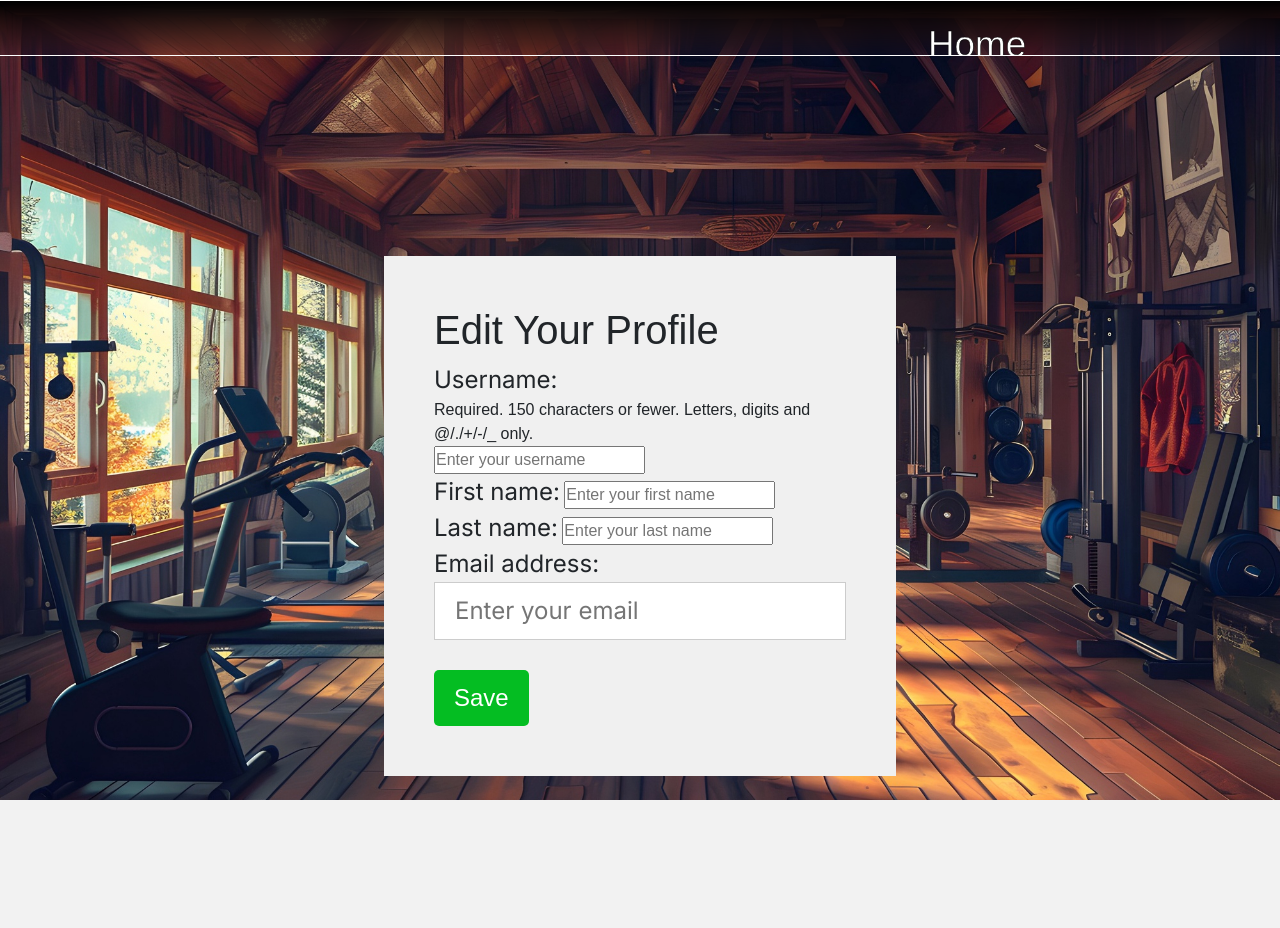
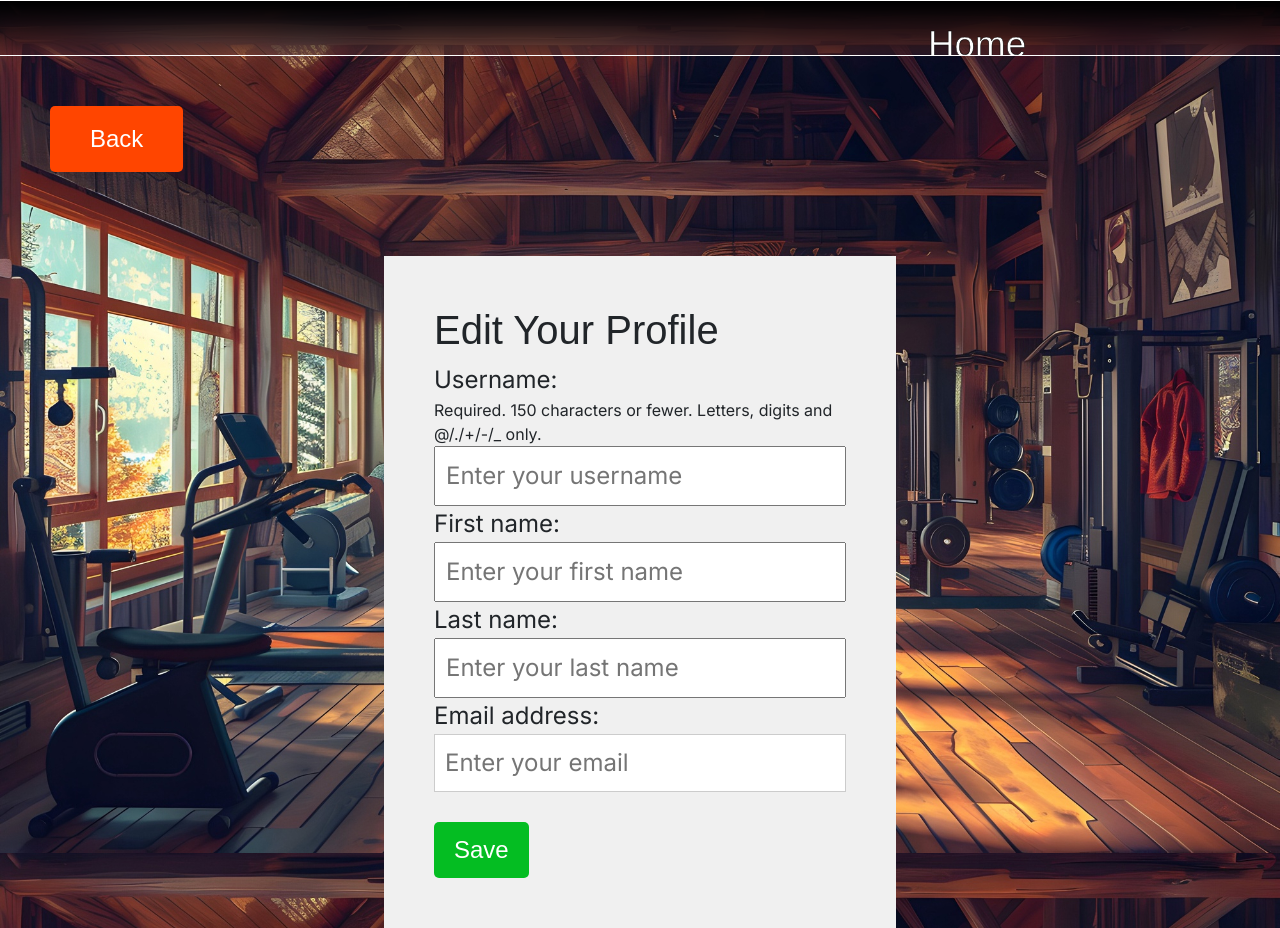
Before and after one commit to Peeradech01/ActiveVibe_Project, a Django app: page /edit_profile/ in a window 1280 px wide. Before the commit the page ends 800 px from the top, so only its background shows below. Run offline with Django 5.2, Linux system fonts and the light colour scheme; some web fonts are replaced.

Commit message:
change css

```diff
--- a/Projectors/fitnessmanagement/fitness/forms.py
+++ b/Projectors/fitnessmanagement/fitness/forms.py
@@ -31,8 +31,8 @@ class EditProfileForm(UserChangeForm):
         fields = ['username', 'first_name', 'last_name', 'email']
 
         widgets = {
-            'username': forms.TextInput(attrs={'placeholder': 'Enter your username'}),
-            'first_name': forms.TextInput(attrs={'placeholder': 'Enter your first name'}),
-            'last_name': forms.TextInput(attrs={'placeholder': 'Enter your last name'}),
-            'email': forms.EmailInput(attrs={'placeholder': 'Enter your email'}),
+            'username': forms.TextInput(attrs={'class': 'edit-form', 'placeholder': 'Enter your username'}),
+            'first_name': forms.TextInput(attrs={'class': 'edit-form', 'placeholder': 'Enter your first name'}),
+            'last_name': forms.TextInput(attrs={'class': 'edit-form', 'placeholder': 'Enter your last name'}),
+            'email': forms.EmailInput(attrs={'class': 'edit-form', 'placeholder': 'Enter your email'}),
         }
--- a/Projectors/fitnessmanagement/fitness/static/style.css
+++ b/Projectors/fitnessmanagement/fitness/static/style.css
@@ -644,8 +644,13 @@ input::-webkit-inner-spin-button {
 
 .info h2 {
     margin-bottom: 30px;
-    -webkit-text-stroke-width: 1px;
-    -webkit-text-stroke-color: black;
+}
+
+.info span {
+    font-family: "Inter", sans-serif;
+    font-optical-sizing: auto;
+    font-weight: 400;
+    font-style: normal;
 }
 
 .edit-btn {
@@ -662,66 +667,6 @@ input::-webkit-inner-spin-button {
 
 .edit-btn:hover {
     background-color: rgb(80, 80, 253);
-    transition: 0.3s;
-}
-
-.edit-form-popup {
-    display: none;
-    position: absolute;
-    top: 50%;
-    left: 50%;
-    transform: translate(-50%, -50%);
-    background-color: #f9f9f9;
-    padding: 30px;
-    border: 1px solid orangered;
-    border-radius: 5px;
-    color: orangered;
-    width: 100%;
-    height: 55dvh;
-}
-
-.change-password-form-popup {
-    display: none;
-    position: absolute;
-    top: 50%;
-    left: 50%;
-    transform: translate(-50%, -50%);
-    background-color: #f9f9f9;
-    padding: 30px;
-    border: 1px solid orangered;
-    border-radius: 5px;
-    color: orangered;
-    width: 100%;
-    height: 45dvh;
-}
-
-.edit-form-popup label,
-.change-password-form-popup label {
-    font-size: 2rem;
-}
-
-.edit-form-popup input[type="text"],
-input[type="email"],
-.change-password-form-popup input[type="text"],
-input[type="email"] {
-    font-size: 1.5rem;
-    padding: 10px 20px;
-    width: 100%;
-    margin-bottom: 30px;
-}
-
-.close {
-    font-size: 1.5rem;
-    background-color: red;
-    color: white;
-    padding: 10px 20px;
-    border: none;
-    border-radius: 5px;
-    transition: 0.3s;
-}
-
-.close:hover {
-    background-color: rgb(248, 100, 100);
     transition: 0.3s;
 }
 
@@ -756,4 +701,21 @@ input[type="email"] {
     transition: 0.3s;
 }
 
+.edit-form {
+    font-family: "Inter", sans-serif;
+    font-optical-sizing: auto;
+    font-weight: 400;
+    font-style: normal;
+    width: 100%;
+    padding: 10px;
+    font-size: 1.5rem;
+    outline: none;
+}
+
+.helptext {
+    font-family: "Inter", sans-serif;
+    font-optical-sizing: auto;
+    font-weight: 400;
+    font-style: normal;
+}
 /* edit_profile.html */
--- a/Projectors/fitnessmanagement/fitness/templates/edit_profile.html
+++ b/Projectors/fitnessmanagement/fitness/templates/edit_profile.html
@@ -7,6 +7,7 @@ Edit Profile
 {% endblock %}
 
 {% block content %}
+<a style="margin: 50px; position: absolute; z-index: 1; padding: 15px 40px; background-color: orangered; text-decoration: none; color: white; font-size: 1.5rem; border-radius: 5px;" href="{% url 'userprofile' %}">Back</a>
 <div class="div-change-password">
         <h1>Edit Your Profile</h1>
         <form method="post" action="{% url 'edit_profile' %}">
```
Also changed, not shown: Projectors/fitnessmanagement/fitness/templates/change_password.html (+2 -13 lines), Projectors/fitnessmanagement/fitness/templates/userprofile.html (+3 -24 lines).
